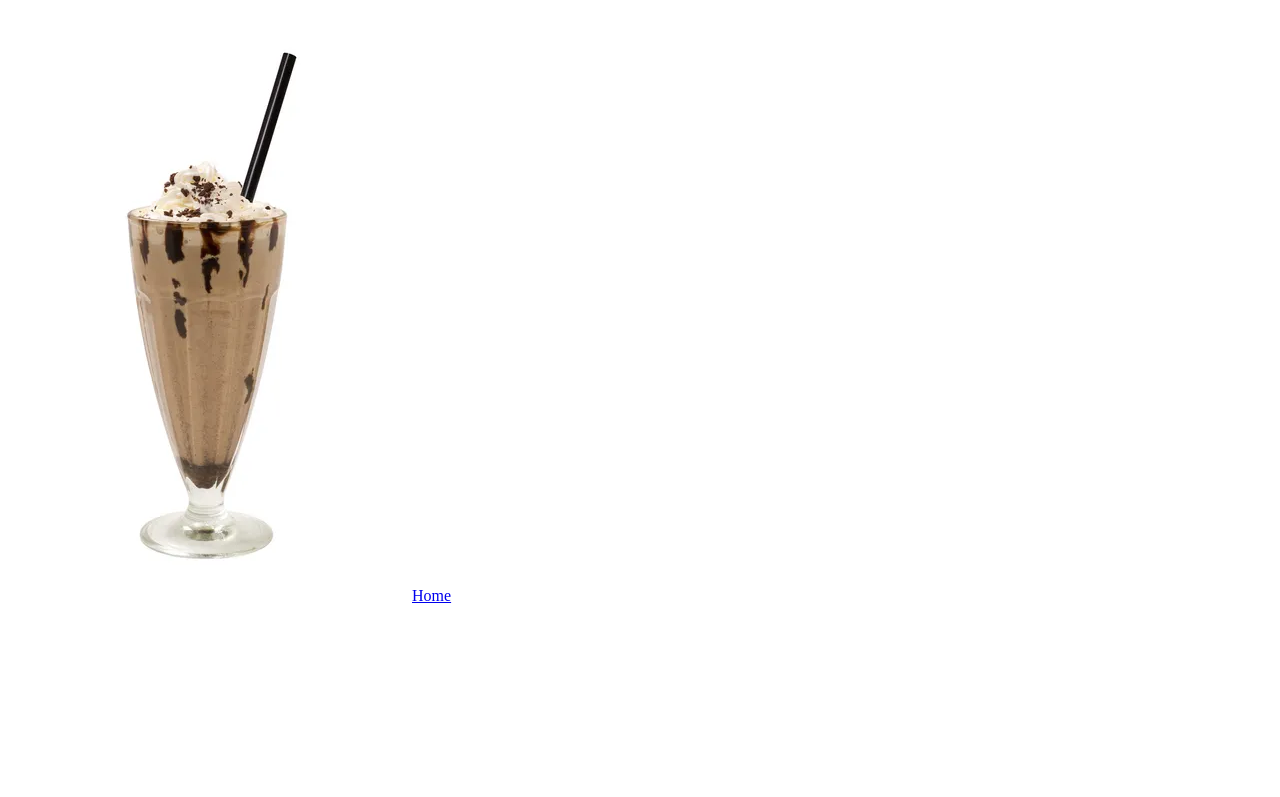
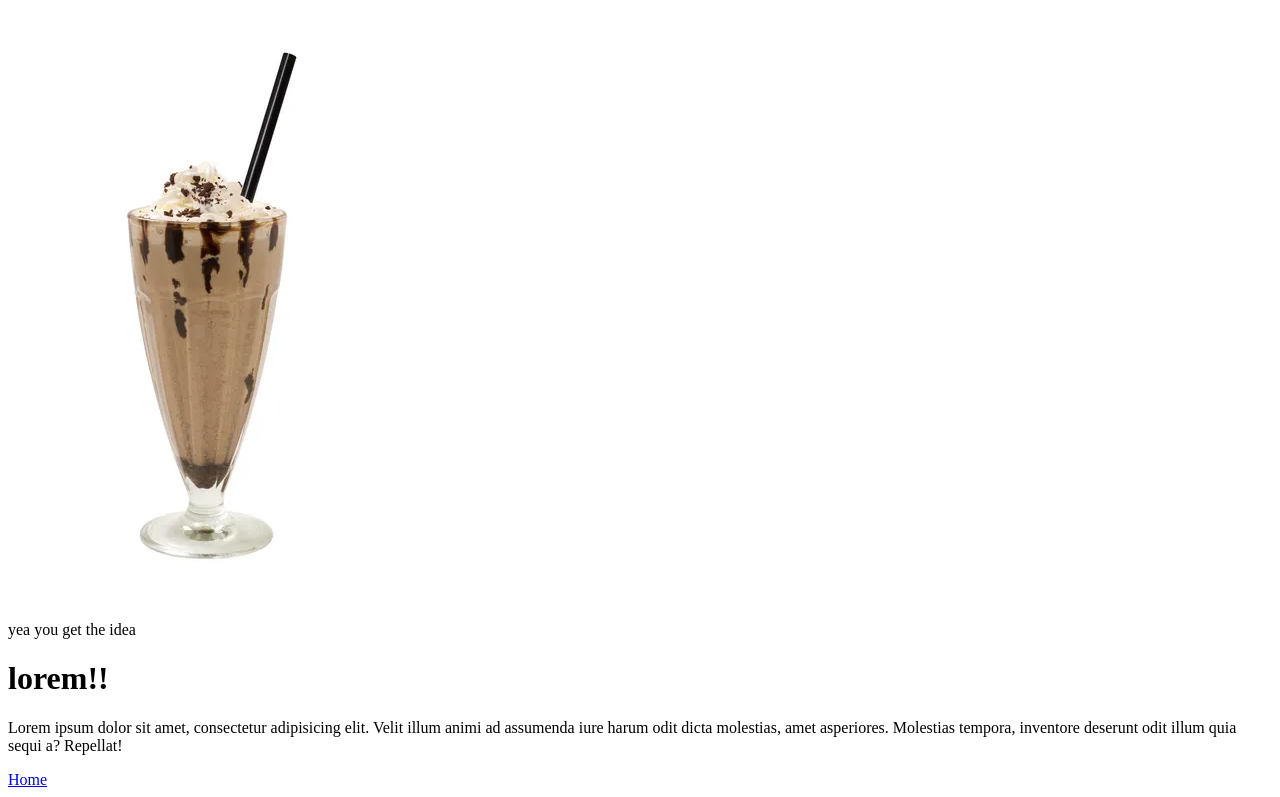
Before and after one commit to DahyunFan/odin-recipes, a plain HTML site: page recipes/chocolate-shake.html in a window 1280 px wide. Shown: the part 79-876 px from the top of the page. Before the commit the page ends 800 px from the top, so only its background shows below. Drawn offline with Linux system fonts and the light colour scheme.

Commit message:
finalised recipes and design
added dummy text for other websites.

```diff
--- a/recipes/chocolate-shake.html
+++ b/recipes/chocolate-shake.html
@@ -9,6 +9,15 @@
     <h1>Chocolate Shake</h1>
     <img src="../images/milshake.jpg" alt="yummy chocolate shake">
 
+
+    <p>
+        yea you get the idea
+    </p>
+
+    <h1>lorem!!</h1>
+    <p>
+        Lorem ipsum dolor sit amet, consectetur adipisicing elit. Velit illum animi ad assumenda iure harum odit dicta molestias, amet asperiores. Molestias tempora, inventore deserunt odit illum quia sequi a? Repellat!
+    </p>
     <a href="../index.html">Home</a>
 </body>
 </html>
```
Also changed, not shown: index.html (+1 -0 lines), recipes/ramen.html (+2 -0 lines).
